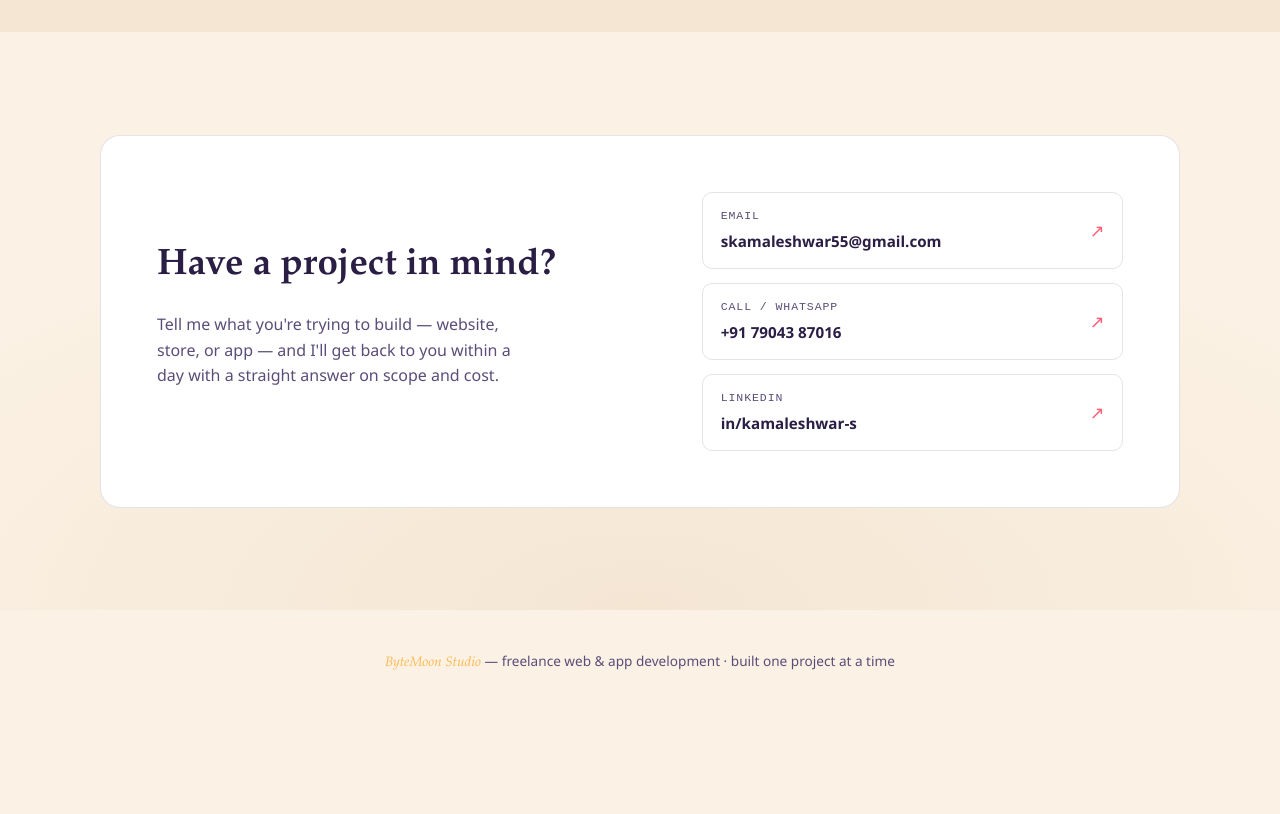
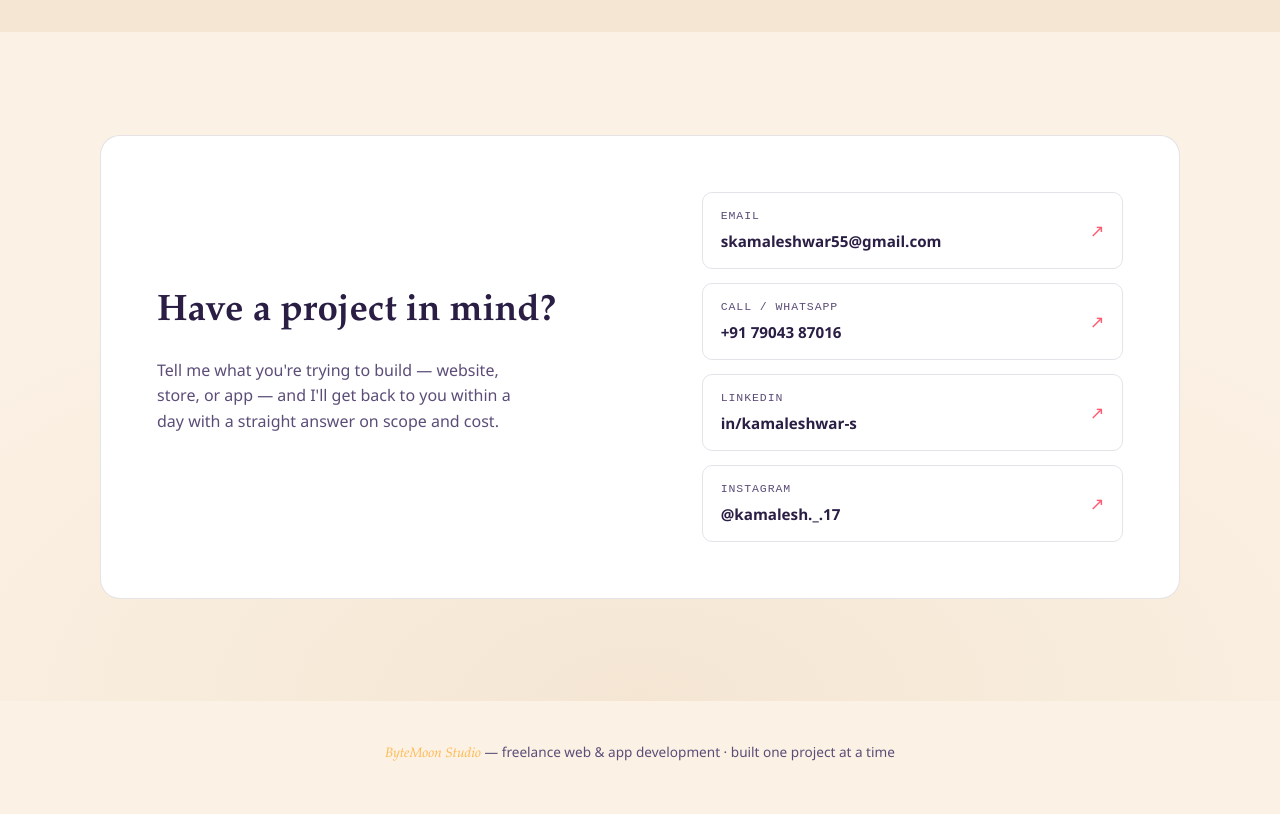
Before and after one commit to KamaleshwarS/bytemoon, a plain HTML site: page index.html in a window 1280 px wide. Shown: the part 4357-5171 px from the top of the page. Before the commit the page ends 5080 px from the top, so only its background shows below. Drawn offline with Linux system fonts and the light colour scheme.

Commit message:
Add files via upload

```diff
--- a/index.html
+++ b/index.html
@@ -686,6 +686,10 @@
           <span><span class="k">LinkedIn</span><span class="v">in/kamaleshwar-s</span></span>
           <span class="arrow">↗</span>
         </a>
+        <a class="contact-link" href="https://www.instagram.com/kamalesh._.17/" target="_blank" rel="noopener noreferrer">
+          <span><span class="k">Instagram</span><span class="v">@kamalesh._.17</span></span>
+          <span class="arrow">↗</span>
+        </a>
       </div>
     </div>
   </div>
```
